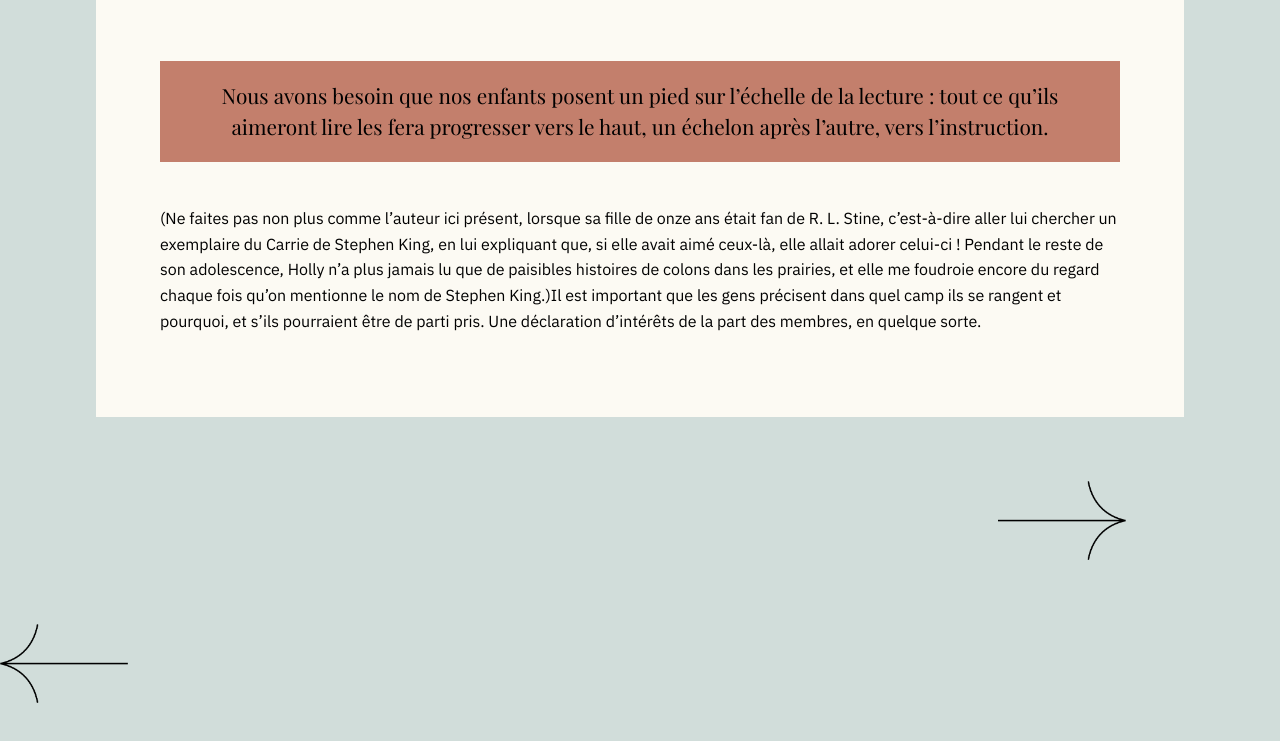
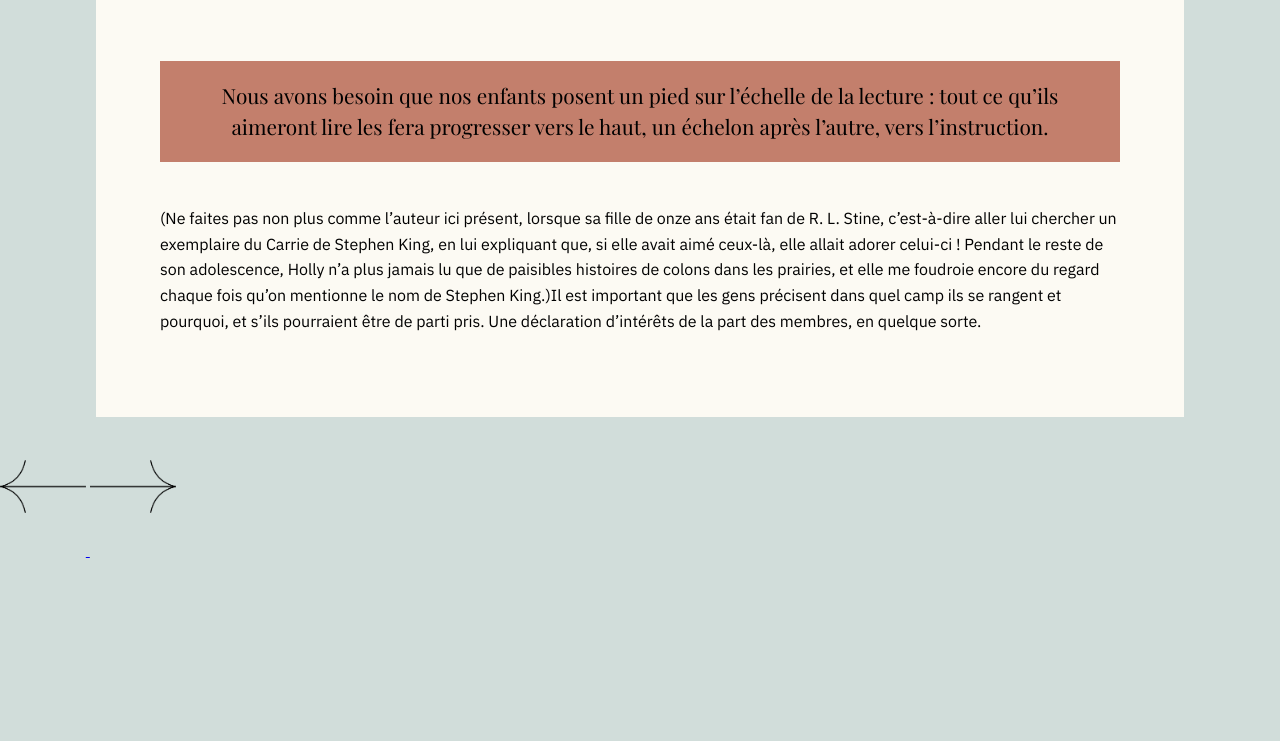
Before and after one commit to ElisaCGuerra/D5-S1-Gaiman, a plain HTML site: page page2.html in a window 1280 px wide. Shown: the part 1173-1914 px from the top of the page. After the commit the page ends 1732 px from the top, so only its background shows below. Drawn offline with nearby package versions, Linux system fonts and the light colour scheme; a web font is replaced by a local one.

Commit message:
fleches-alignement

```diff
--- a/css/master.css
+++ b/css/master.css
@@ -74,24 +74,21 @@ color: #C37F6C;
 
 
 .boutons{
-
+display: inline-block;
+align-items: center;
+justify-content: center;
 }
 
 .boutondroit{
+
   max-width: 10%;
-display: block;
 margin-top: 5%;
-margin-left: auto;
-margin-right: 12%;
 margin-bottom: 5%;
 }
 
 .boutongauche{
-  max-width: 10%;
-display: block;
+max-width: 10%;
 margin-top: 5%;
-margin-left: 0%;
-margin-right:auto;
 margin-bottom: 5%;
 }
 
--- a/page2.html
+++ b/page2.html
@@ -74,12 +74,12 @@ Nous avons besoin que nos enfants posent un pied sur l’échelle de la lecture
 
 <div class="boutons">
 
+  <a href="page1.html">
+  <img class="boutongauche" src="images/fleche2.png " alt="Bouton vers page 2"/>
+
   <a href="page3.html">
   <img class="boutondroit" src="images/fleche.png " alt="Bouton vers page 2"/>
   </a>
-
-  <a href="page1.html">
-  <img class="boutongauche" src="images/fleche2.png " alt="Bouton vers page 2"/>
   </a>
 
 </div>
```
Also changed, not shown: page3.html (+4 -4 lines), page4.html (+4 -4 lines), page5.html (+4 -4 lines), page6.html (+4 -4 lines), page7.html (+4 -4 lines).
